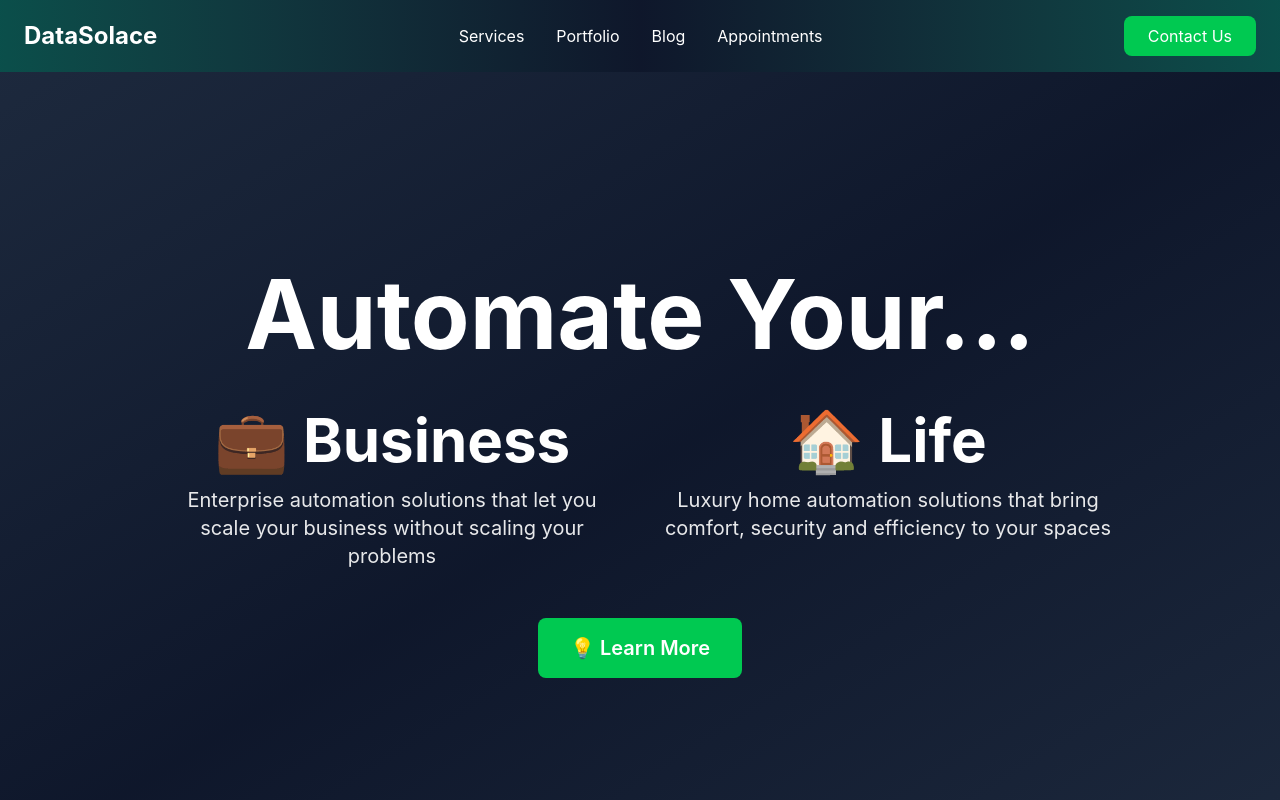
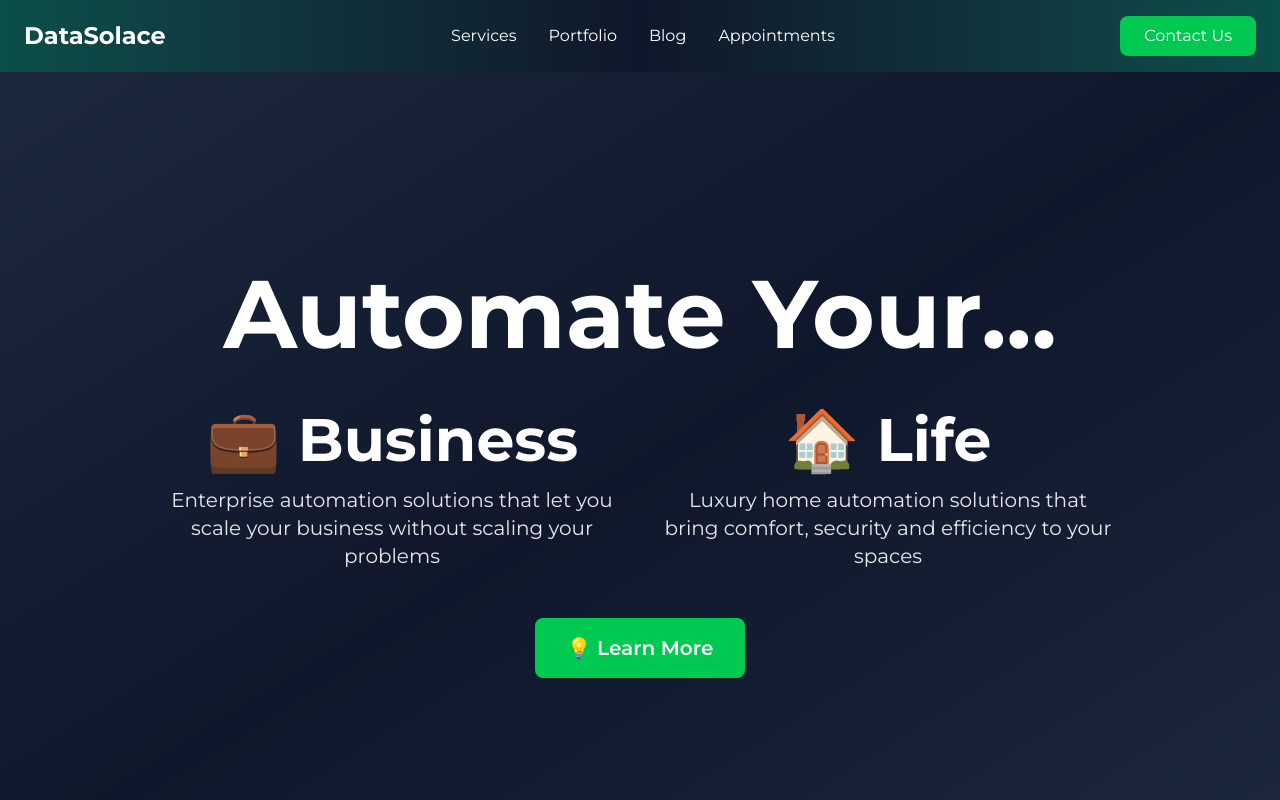
Before and after one commit to DataSolace/datasolace.com, a Next.js app: page / in a window 1280 px wide. Shown: the top 800 px of the page. Built offline with nearby package versions, Linux system fonts and the light colour scheme.

Commit message:
feat: add Tailwind CSS configuration and update global styles
- Introduce Tailwind CSS configuration file for styling
- Update global styles to use Montserrat font and remove unused theme variables
- Ensure consistent font usage across the application

```diff
--- a/src/app/globals.css
+++ b/src/app/globals.css
@@ -3,13 +3,6 @@
 :root {
   --background: #ffffff;
   --foreground: #171717;
-}
-
-@theme inline {
-  --color-background: var(--background);
-  --color-foreground: var(--foreground);
-  --font-sans: var(--font-geist-sans);
-  --font-mono: var(--font-geist-mono);
 }
 
 @media (prefers-color-scheme: dark) {
@@ -20,7 +13,7 @@
 }
 
 body {
-  font-family: var(--font-sans), Arial, Helvetica, sans-serif;
+  font-family: var(--font-montserrat), Arial, Helvetica, sans-serif;
   margin: 0;
   padding: 0;
 }
--- a/src/app/layout.tsx
+++ b/src/app/layout.tsx
@@ -1,9 +1,9 @@
 import type { Metadata } from "next";
-import { Geist, Geist_Mono } from "next/font/google";
+import { Montserrat, Geist_Mono } from "next/font/google";
 import "./globals.css";
 
-const geistSans = Geist({
-  variable: "--font-geist-sans",
+const montserrat = Montserrat({
+  variable: "--font-montserrat",
   subsets: ["latin"],
 });
 
@@ -25,7 +25,7 @@ export default function RootLayout({
   return (
     <html lang="en">
       <body
-        className={`${geistSans.variable} ${geistMono.variable} antialiased`}
+        className={`${montserrat.variable} ${geistMono.variable} antialiased`}
       >
         {children}
       </body>
--- /dev/null
+++ b/tailwind.config.js
@@ -0,0 +1,17 @@
+/** @type {import('tailwindcss').Config} */
+module.exports = {
+  content: [
+    './src/pages/**/*.{js,ts,jsx,tsx,mdx}',
+    './src/components/**/*.{js,ts,jsx,tsx,mdx}',
+    './src/app/**/*.{js,ts,jsx,tsx,mdx}',
+  ],
+  theme: {
+    extend: {
+      fontFamily: {
+        sans: ['var(--font-montserrat)', 'Arial', 'Helvetica', 'sans-serif'],
+        mono: ['var(--font-geist-mono)', 'Monaco', 'Consolas', 'monospace'],
+      },
+    },
+  },
+  plugins: [],
+}
```
